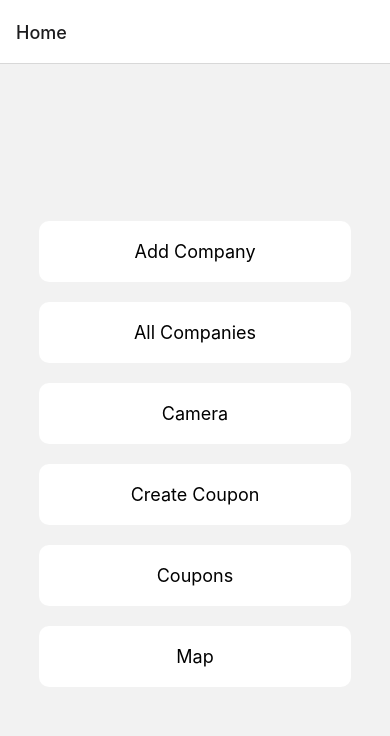
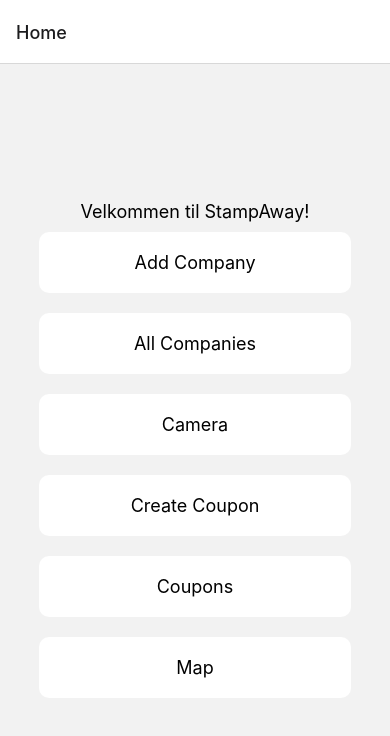
Before and after one commit to Daniellaab/2_obligatoriske, a React Native app in the folder 2_obligatoriske/: screen /AddCompany in a window 390 px wide. Both pictures are taken after a click on the button 26 px from the left and 32 px from the top of the page. Shown: the top 736 px of the page. Built offline with nearby package versions, Linux system fonts and the light colour scheme.

Commit message:
Småting

```diff
--- a/2_obligatoriske/components/AddCompanyScreen.js
+++ b/2_obligatoriske/components/AddCompanyScreen.js
@@ -55,7 +55,7 @@
         value={companyCategory}
         onChangeText={(text) => setCompanyCategory(text)}
       />
-      <Button title="Add Company" onPress={addCompany} />
+      <Button title="Save Company" onPress={addCompany} />
     </View>
   );
 };
--- a/2_obligatoriske/components/CouponsScreen.js
+++ b/2_obligatoriske/components/CouponsScreen.js
@@ -9,7 +9,7 @@
   const [coupons, setCoupons] = useState([]);
 
   useEffect(() => {
-    const couponsRef = ref(db, `Companies/${company}/coupons`);
+    const couponsRef = ref(db, `Coupons/${company}`);
 
     // Use the 'onValue' function to listen for changes in the 'coupons' node under the specific company
     onValue(couponsRef, (snapshot) => {
--- a/2_obligatoriske/components/CreateCouponScreen.js
+++ b/2_obligatoriske/components/CreateCouponScreen.js
@@ -15,7 +15,7 @@
     }
 
     try {
-      const couponsRef = ref(db, `Companies/${company}/coupons`);
+      const couponsRef = ref(db, `Coupons/${company}`);
       const newCouponData = {
         description: couponDescription,
         used: false,
--- a/2_obligatoriske/components/HomeScreen.js
+++ b/2_obligatoriske/components/HomeScreen.js
@@ -13,6 +13,9 @@
 
   return (
     <View style={styles.container}>
+      <Text style={styles.buttonText}>
+        Velkommen til StampAway!
+      </Text>
       {menuItems.map((item, index) => (
         <TouchableOpacity
           key={index}
```
